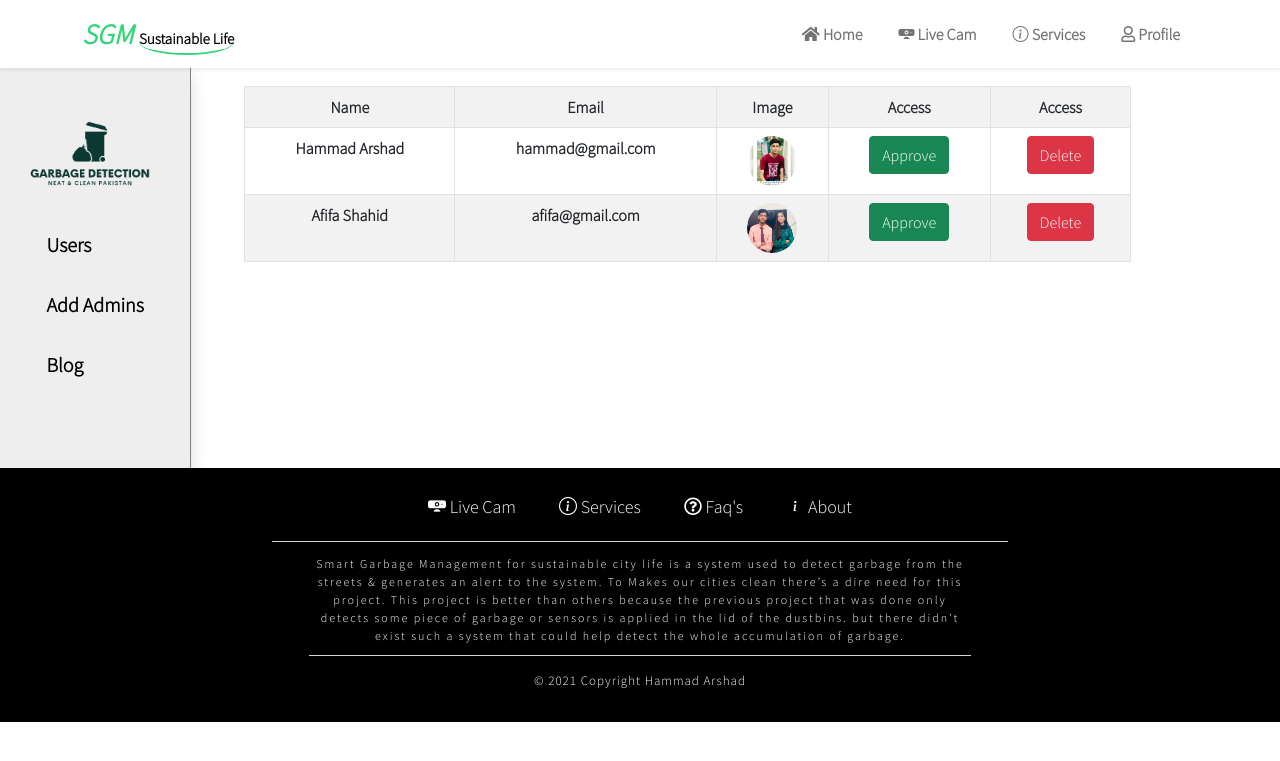
After one commit to Hammad-arshad18/Garbage-Detection, a PHP site: page /dashboard.php in a window 1280 px wide. The commit adds this page. Shown: the top 761 px of the page. Run offline with PHP 8.4, Linux system fonts and the light colour scheme; data comes from the database, SQL or seed files in the repository; some libraries are stand-ins or nearby versions.

Commit message:
DashBoard Update

```diff
--- a/css/style.css
+++ b/css/style.css
@@ -899,4 +899,61 @@
   }
 }
 
+.dashboard .container-fluid {
+  padding-left: 0 !important;
+}
+.dashboard .container-fluid .side-menu {
+  border-right: 1px solid grey;
+  min-height: 400px;
+  height: 100%;
+  background-color: #efeeee;
+  display: flex;
+  flex-direction: column;
+  justify-content: center;
+  align-items: center;
+}
+.dashboard .container-fluid .side-menu ul {
+  padding: 0;
+}
+.dashboard .container-fluid .side-menu ul li {
+  list-style: none;
+  padding: 15px;
+}
+.dashboard .container-fluid .side-menu ul li:hover a {
+  color: #34d479 !important;
+}
+.dashboard .container-fluid .side-menu ul li a {
+  transition: 0.4s;
+  color: black;
+  font-size: 20px;
+  font-weight: bold;
+  text-decoration: none;
+}
+@media only screen and (max-width: 576px) {
+  .dashboard .container-fluid .side-menu ul li a {
+    font-size: 14px;
+    text-align: center;
+  }
+}
+.dashboard .container-fluid #user {
+  padding: 10px 5px;
+  margin: 8px 0;
+}
+.dashboard .container-fluid #user table tr td {
+  text-align: center;
+  font-weight: 900 !important;
+}
+.dashboard .container-fluid #user table tr td .img-table {
+  margin: 0 auto;
+  height: 50px;
+  width: 50px;
+  border-radius: 50%;
+}
+.dashboard .container-fluid #user table tr td .img-table img {
+  height: 100%;
+  width: 100%;
+  object-fit: fill;
+  border-radius: 50%;
+}
+
 /*# sourceMappingURL=style.css.map */
--- /dev/null
+++ b/dashboard.php
@@ -0,0 +1,92 @@
+<?php session_start();
+require "_connection.php";
+if(isset($_GET['uid'])){
+    $uid=$_GET['uid'];
+    $access_query="UPDATE `register_sgm` SET `approved`='1' WHERE id = '$uid'";
+    mysqli_query($conn,$access_query);
+}
+if(isset($_GET['did'])){
+    $uid=$_GET['did'];
+    $delete_access_query="UPDATE `register_sgm` SET `approved`='0' WHERE id = '$uid'";
+    mysqli_query($conn,$delete_access_query);
+}
+?>
+<!doctype html>
+<html lang="en">
+<head>
+    <meta charset="UTF-8">
+    <meta name="viewport"
+          content="width=device-width, user-scalable=no, initial-scale=1.0, maximum-scale=1.0, minimum-scale=1.0">
+    <meta http-equiv="X-UA-Compatible" content="ie=edge">
+    <title>Admin - Dashboard</title>
+    <!--Includes-->
+    <?php require "_imports.php"; import_css(); ?>
+</head>
+<body>
+<!--Header-->
+<?= get_header(); ?>
+
+<!--Dashboard-->
+<Section class="dashboard">
+    <div class="container-fluid">
+        <div class="row">
+            <div class="col-4 col-sm-2">
+                <div class="side-menu shadow">
+                    <div class="logo-section">
+                        <img src="images/Logo.png" alt="" class="img-fluid">
+                    </div>
+                    <div class="sections-list">
+                        <ul>
+                            <li><a href="#">Users</a></li>
+                            <li><a href="#">Add Admins</a></li>
+                            <li><a href="#">Blog</a></li>
+                            <li><a href="#"></a></li>
+                        </ul>
+                    </div>
+                </div>
+            </div>
+            <div class="col-8 col-sm-9 ">
+                <div id="user">
+                    <div class="container">
+                        <div class="table-responsive">
+                        <table class="table table-striped table-bordered">
+                            <tr>
+                                <td>Name</td>
+                                <td>Email</td>
+                                <td>Image</td>
+                                <td>Access</td>
+                                <td>Access</td>
+                            </tr>
+                            <?php
+                            if($conn){
+                                $all_data_query="SELECT * FROM `register_sgm`";
+                                $all_data_query_run=mysqli_query($conn,$all_data_query);
+                                while ($data=mysqli_fetch_assoc($all_data_query_run)){
+                                    echo '<tr>
+                                <td>'.$data["name"].'</td>
+                                <td>'.$data["email"].'</td>
+                                <td><div class="img-table"><img src="'.$data["image_path"].'" alt="Image" class="img-fluid"></div></td>
+                                <td><a href="dashboard.php?uid='.$data["id"].'" class="btn btn-success">Approve</a></td>
+                                <td><a href="dashboard.php?did='.$data["id"].'" class="btn btn-danger">Delete</a></td>
+                            </tr>';
+                                }
+                            }
+                            ?>
+
+                        </table>
+                        </div>
+                    </div>
+                </div>
+            </div>
+        </div>
+    </div>
+</Section>
+
+
+<!--Footer-->
+<?= get_footer(); ?>
+
+<!--JS-->
+<?= import_js(); ?>
+</body>
+</html>
--- a/profile.php
+++ b/profile.php
@@ -70,7 +70,7 @@ if ($conn) {
                 </div>
                 <div class="col-md shadow-sm">
                     <div class="img-shower">
-                        <img <?php echo "src='$uimage'"; ?> class="img-fluid" alt="Image"/>
+                        <img src="<?= $uimage?>" class="img-fluid" alt="Image"/>
                     </div>
                     <form action="profile.php" method="post" class="form-group">
                         <label class="form-text" for="user-pic">Upload New Profile Picture</label>
@@ -133,7 +133,6 @@ if ($conn) {
 <!--JS-->
 <?php
 import_js();
-form_validation();
 ?>
 
 <script type="text/javascript">
--- a/scss/style.scss
+++ b/scss/style.scss
@@ -8,7 +8,7 @@
 
 //Variables
 $colr: #34d479;
-$pcol:#bcbbbb;
+$pcol: #bcbbbb;
 ::selection {
   background-color: $colr;
   color: white;
@@ -469,29 +469,34 @@ $pcol:#bcbbbb;
 }
 
 //About Us
-.problem-us{
+.problem-us {
   margin: 10px 0;
   padding: 15px 0;
-  .problem-content{
+
+  .problem-content {
     border: 2px solid $colr;
     padding: 10px;
-    .problem-heading{
-      h1{
+
+    .problem-heading {
+      h1 {
         color: $colr;
         font-weight: bolder;
         text-align: center;
       }
     }
-    .problem-text{
-      p{
+
+    .problem-text {
+      p {
         text-align: justify;
         color: black;
         font-weight: 600;
       }
     }
-    .problem-learn{
+
+    .problem-learn {
       text-align: center;
-      .btn-success{
+
+      .btn-success {
         width: 140px;
         background-color: $colr !important;
         color: white;
@@ -501,6 +506,7 @@ $pcol:#bcbbbb;
         box-shadow: none !important;
         transition: 0.4s;
         border-radius: 3px;
+
         &:hover {
           background-color: white !important;
           color: $colr !important;
@@ -511,25 +517,29 @@ $pcol:#bcbbbb;
 }
 
 //Contact Us
-.contact-us{
+.contact-us {
   padding: 10px 0;
   margin: 15px 0;
-  .row{
-    .col-md-6{
+
+  .row {
+    .col-md-6 {
       padding: 8px;
-      h1{
+
+      h1 {
         color: $colr;
         font-weight: bolder;
         text-align: center;
         border-bottom: 2px solid $colr;
         border-radius: 40%;
       }
+
       form {
-        label{
+        label {
           padding: 5px 0;
           font-weight: bold;
         }
-          input,textarea {
+
+        input, textarea {
           box-shadow: none !important;
           padding: 10px;
           font-weight: bold;
@@ -548,6 +558,7 @@ $pcol:#bcbbbb;
           text-align: right;
           padding: 5px 0;
           margin-top: 10px;
+
           button {
             width: 180px;
             background-color: $colr !important;
@@ -572,38 +583,45 @@ $pcol:#bcbbbb;
 }
 
 //Footer
-.footer{
+.footer {
   background-color: black;
   color: white;
   //font-weight: bold;
   padding: 15px 0;
-  .row{
-    .col-md-8{
-      .list-link{
+
+  .row {
+    .col-md-8 {
+      .list-link {
         text-align: center;
         border-bottom: 1px solid lightgray;
         margin: 5px 0;
-        ul{
+
+        ul {
           padding: 0;
-          li{
+
+          li {
             list-style: none;
             display: inline-block;
             padding: 5px 20px;
-            a{
+
+            a {
               text-decoration: none;
               color: white;
               font-size: 18px;
               transition: 0.3s;
-              &:hover{
+
+              &:hover {
                 color: $colr;
               }
             }
           }
         }
       }
-      .description-text{
+
+      .description-text {
         padding: 3px 0 10px 0;
-        p{
+
+        p {
           text-align: center;
           width: 90%;
           padding-bottom: 10px;
@@ -613,9 +631,11 @@ $pcol:#bcbbbb;
           border-bottom: 1px solid lightgray;
         }
       }
-      .copyright-portion{
+
+      .copyright-portion {
         text-align: center;
-        p{
+
+        p {
           font-size: 13px;
           letter-spacing: 1px;
         }
@@ -625,12 +645,12 @@ $pcol:#bcbbbb;
 }
 
 
+//History
+.history {
+  padding: 10px 0;
 
-//History
-.history{
-  padding: 10px 0;
-  .row{
-    h1{
+  .row {
+    h1 {
       color: $colr;
       font-weight: bolder;
       text-align: center;
@@ -639,20 +659,23 @@ $pcol:#bcbbbb;
       padding: 8px 0;
       text-transform: uppercase;
     }
-    .col-md-8{
+
+    .col-md-8 {
       padding: 8px 0;
-      p{
+
+      p {
         padding: 10px;
         font-weight: bold;
         letter-spacing: 1px;
         text-align: justify;
         font-size: 14px;
         @media only screen and (max-width: 768px) {
-          padding: 0!important;
+          padding: 0 !important;
         }
       }
+
       @media only screen and (max-width: 768px) {
-        padding: 0!important;
+        padding: 0 !important;
       }
     }
   }
@@ -660,9 +683,10 @@ $pcol:#bcbbbb;
 
 
 //Our Team
-.our-team{
+.our-team {
   padding: 10px 0;
-  .our-team-heading{
+
+  .our-team-heading {
     text-align: center;
     font-weight: bold;
     color: $colr;
@@ -672,52 +696,63 @@ $pcol:#bcbbbb;
     border-radius: 40%;
     padding: 8px 0;
   }
-  .row{
-    .col-lg-3{
+
+  .row {
+    .col-lg-3 {
       border: 1px solid lightgray;
       margin: 5px 10px;
       text-align: center;
       border-radius: 5px;
-      .img-portion{
+
+      .img-portion {
         display: flex;
         justify-content: center;
         padding: 10px 0;
-        .image{
+
+        .image {
           width: 150px;
           height: 150px;
           border-radius: 50%;
           overflow: hidden;
-          img{
+
+          img {
             height: 100%;
             width: 100%;
             transition: 0.4s;
             object-fit: contain;
-            &:hover{
+
+            &:hover {
               transform: scale(1.09);
             }
           }
         }
       }
-      .text-portion{
+
+      .text-portion {
         padding: 8px 0;
-        .title{
-          h4{
+
+        .title {
+          h4 {
             font-weight: bold;
             text-transform: uppercase;
           }
         }
-        .social{
-          ul{
+
+        .social {
+          ul {
             padding: 0;
-            li{
+
+            li {
               list-style: none;
               display: inline-block;
               padding: 5px 8px;
-              a{
+
+              a {
                 color: black;
                 transition: 0.3s;
                 font-size: 25px;
-                &:hover{
+
+                &:hover {
                   color: $colr !important;
                 }
               }
@@ -731,15 +766,18 @@ $pcol:#bcbbbb;
 
 
 //Live Video
-.live-video{
+.live-video {
   padding: 15px 0;
-  .row{
-    .col-md-6{
+
+  .row {
+    .col-md-6 {
       text-align: center;
-      h1{
+
+      h1 {
         font-weight: bolder;
       }
-      video{
+
+      video {
         width: 100%;
         height: 100%;
       }
@@ -749,9 +787,10 @@ $pcol:#bcbbbb;
 
 
 //Services
-.our-services{
+.our-services {
   padding: 15px 0;
-  h1{
+
+  h1 {
     color: $colr;
     font-weight: bolder;
     text-align: center;
@@ -760,11 +799,13 @@ $pcol:#bcbbbb;
     padding: 8px 0;
     text-transform: uppercase;
   }
-  .row{
-    .col-md-6{
+
+  .row {
+    .col-md-6 {
       padding: 10px 0;
       text-align: center;
-      img{
+
+      img {
         height: 300px;
       }
     }
@@ -772,23 +813,22 @@ $pcol:#bcbbbb;
 }
 
 
-
-
 //User Account
-.profile-body{
+.profile-body {
   background-color: #f5f4f4;
   user-select: none;
 
   //Personal Details
-  .personal-details{
+  .personal-details {
     padding: 20px 0;
     border-bottom: 1px solid $pcol;
     margin-bottom: 10px;
     font-weight: bold;
-    .row{
-      .col-md{
-        &:last-child{
-          @media only screen and (max-width: 768px){
+
+    .row {
+      .col-md {
+        &:last-child {
+          @media only screen and (max-width: 768px) {
             width: 90% !important;
             margin: 0 auto;
           }
@@ -796,21 +836,26 @@ $pcol:#bcbbbb;
           padding: 30px 10px;
           border-radius: 7px;
         }
+
         margin-top: 20px;
-        .form-group{
-          label{
+
+        .form-group {
+          label {
             margin: 12px 0 5px 0;
           }
-          input{
+
+          input {
             box-shadow: none !important;
             padding: 10px;
             font-size: 16px;
             font-weight: bold;
-            &:focus{
+
+            &:focus {
               border-color: $colr;
             }
           }
-          button{
+
+          button {
             background-color: #1dbf73;
             color: white !important;
             border: 2px solid $colr;
@@ -824,24 +869,28 @@ $pcol:#bcbbbb;
             margin-right: 10px;
             margin-bottom: 10px;
             box-shadow: none !important;
-            &:hover{
+
+            &:hover {
               background-color: white;
               color: $colr !important;
             }
           }
         }
-        h4{
+
+        h4 {
           margin-top: 20px;
           text-transform: capitalize;
         }
-        p{
+
+        p {
           text-transform: capitalize;
         }
+
         @media only screen and (max-width: 768px) {
-          h4{
+          h4 {
             margin-top: 0 !important;
           }
-          h4,p{
+          h4, p {
             text-align: center;
           }
         }
@@ -851,49 +900,57 @@ $pcol:#bcbbbb;
 
 
   //Profile Picture
-  .p-picture{
+  .p-picture {
     padding: 20px 0;
     border-bottom: 1px solid $pcol;
     margin-bottom: 10px;
     font-weight: bold;
-    .row{
-      .col-md{
-        .img-shower{
+
+    .row {
+      .col-md {
+        .img-shower {
           width: 100px;
           height: 100px;
           border-radius: 50%;
           margin: 0 auto;
-          img{
+
+          img {
             height: 100%;
             width: 100%;
             border-radius: 50%;
             object-fit: cover;
           }
         }
-        &:last-child{
-          @media only screen and (max-width: 768px){
+
+        &:last-child {
+          @media only screen and (max-width: 768px) {
             width: 90% !important;
             margin: 0 auto;
           }
-          padding: 10px 10px 20px ;
+          padding: 10px 10px 20px;
           background-color: white;
           border-radius: 7px;
         }
+
         margin-top: 20px;
-        .form-group{
-          label{
+
+        .form-group {
+          label {
             margin: 12px 0 5px 0;
           }
-          input{
+
+          input {
             box-shadow: none !important;
             padding: 10px;
             font-size: 16px;
             font-weight: bold;
-            &:focus{
+
+            &:focus {
               border-color: $colr;
             }
           }
-          button{
+
+          button {
             background-color: #1dbf73;
             color: white !important;
             border: 2px solid $colr;
@@ -907,24 +964,28 @@ $pcol:#bcbbbb;
             margin-right: 10px;
             margin-bottom: 10px;
             box-shadow: none !important;
-            &:hover{
+
+            &:hover {
               background-color: white;
               color: $colr !important;
             }
           }
         }
-        h4{
+
+        h4 {
           margin-top: 30px;
           text-transform: capitalize;
         }
-        p{
+
+        p {
           text-transform: capitalize;
         }
+
         @media only screen and (max-width: 768px) {
-          h4{
+          h4 {
             margin-top: 0 !important;
           }
-          h4,p{
+          h4, p {
             text-align: center;
           }
         }
@@ -934,35 +995,41 @@ $pcol:#bcbbbb;
 
 
   //Update Password
-  .update-pass{
+  .update-pass {
     padding: 20px 0;
     font-weight: bold;
-    .row{
-      .col-md{
-        &:last-child{
-          @media only screen and (max-width: 768px){
+
+    .row {
+      .col-md {
+        &:last-child {
+          @media only screen and (max-width: 768px) {
             width: 90% !important;
             margin: 0 auto;
           }
-          padding: 10px 10px 20px ;
+          padding: 10px 10px 20px;
           background-color: white;
           border-radius: 7px;
         }
+
         margin-top: 20px;
-        .form-group{
-          label{
+
+        .form-group {
+          label {
             margin: 12px 0 5px 0;
           }
-          input{
+
+          input {
             box-shadow: none !important;
             padding: 10px;
             font-size: 16px;
             font-weight: bold;
-            &:focus{
+
+            &:focus {
               border-color: $colr;
             }
           }
-          button{
+
+          button {
             background-color: #1dbf73;
             color: white !important;
             border: 2px solid $colr;
@@ -976,56 +1043,66 @@ $pcol:#bcbbbb;
             margin-right: 10px;
             margin-bottom: 10px;
             box-shadow: none !important;
-            &:hover{
+
+            &:hover {
               background-color: white;
               color: $colr !important;
             }
           }
         }
-        h4{
+
+        h4 {
           margin-top: 30px;
           text-transform: capitalize;
         }
-        p{
+
+        p {
           text-transform: capitalize;
         }
+
         @media only screen and (max-width: 768px) {
-          h4{
+          h4 {
             margin-top: 0 !important;
           }
-          h4,p{
+          h4, p {
             text-align: center;
           }
         }
       }
     }
   }
+
   //<!--Delete Account-->
-  .delete-acc{
+  .delete-acc {
     padding: 20px 0;
     border-bottom: 1px solid $pcol;
     font-weight: bold;
-    .row{
-      .col-md{
-        &:last-child{
-          @media only screen and (max-width: 768px){
+
+    .row {
+      .col-md {
+        &:last-child {
+          @media only screen and (max-width: 768px) {
             width: 90% !important;
             margin: 0 auto;
           }
           padding: 15px;
           background-color: white;
           border-radius: 7px;
-          p{
+
+          p {
             text-align: justify;
             text-transform: capitalize;
           }
         }
+
         margin-top: 20px;
-        .form-group{
-          label{
+
+        .form-group {
+          label {
             margin: 12px 0 5px 0;
           }
-          button{
+
+          button {
             color: white !important;
             border-radius: 6px;
             text-transform: capitalize;
@@ -1037,18 +1114,21 @@ $pcol:#bcbbbb;
             box-shadow: none !important;
           }
         }
-        h4{
+
+        h4 {
           margin-top: 30px;
           text-transform: capitalize;
         }
-        p{
+
+        p {
           text-transform: capitalize;
         }
+
         @media only screen and (max-width: 768px) {
-          h4{
+          h4 {
             margin-top: 0 !important;
           }
-          h4,p{
+          h4, p {
             text-align: center;
           }
         }
@@ -1056,3 +1136,69 @@ $pcol:#bcbbbb;
     }
   }
 }
+
+
+//Dashboard
+.dashboard {
+  .container-fluid {
+    padding-left: 0!important;
+    .side-menu {
+      border-right: 1px solid grey;
+      //border-top: 1px solid grey;
+      min-height: 400px;
+      height: 100%;
+      background-color: #efeeee;
+      display: flex;
+      flex-direction: column;
+      justify-content: center;
+      align-items: center;
+      ul{
+        padding: 0;
+        li{
+          list-style: none;
+          padding: 15px;
+          &:hover{
+            a{
+              color: $colr !important;
+            }
+          }
+          a{
+            transition: 0.4s;
+            color: black;
+            font-size: 20px;
+            font-weight: bold;
+            text-decoration: none;
+            @media only screen and (max-width: 576px) {
+              font-size: 14px;
+              text-align: center;
+            }
+          }
+        }
+      }
+    }
+    #user{
+      padding: 10px 5px;
+      margin: 8px 0;
+      table{
+        tr{
+          td{
+            text-align: center;
+            font-weight: 900 !important;
+            .img-table{
+              margin: 0 auto;
+              height: 50px;
+              width: 50px;
+              border-radius: 50%;
+              img{
+                height: 100%;
+                width: 100%;
+                object-fit: fill;
+                border-radius: 50%;
+              }
+            }
+          }
+        }
+      }
+    }
+  }
+}
```
Also changed, not shown: 1 other file. Lines whose indentation alone changed are shown as unchanged.
